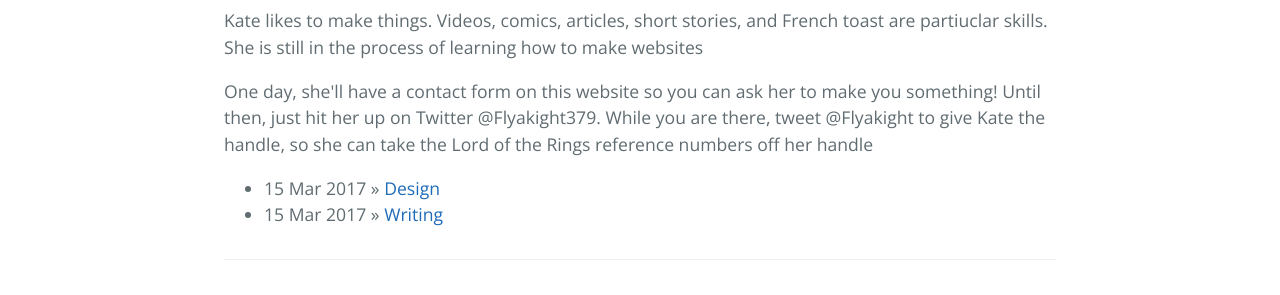
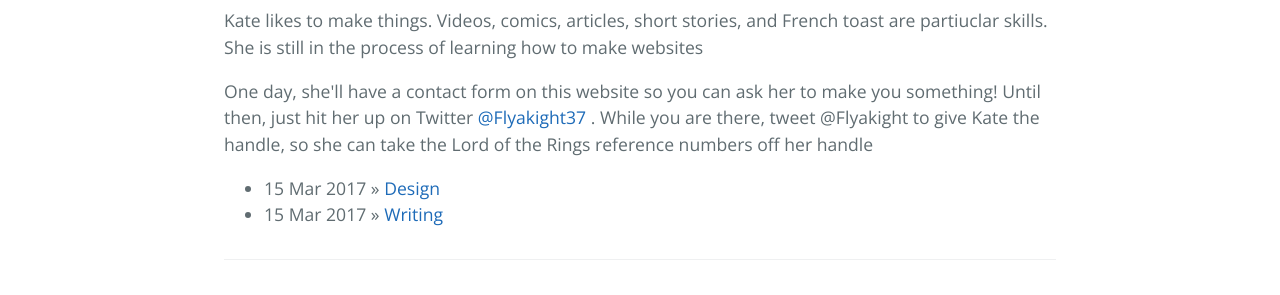
Before and after one commit to Flyakight/flyakight.github.io, a Jekyll site: the page built from index.html, in a window 1280 px wide. Shown: the part 716-1011 px from the top of the page. Built offline with Jekyll 4.4.1, drawn with Linux system fonts in a browser that asks for light colours; the list of posts is cut into pages by our own code.

Commit message:
Update index.html

```diff
--- a/index.html
+++ b/index.html
@@ -9,7 +9,7 @@
        </div>
        <h1> About </h1>
        <p> Kate likes to make things. Videos, comics, articles, short stories, and French toast are partiuclar skills. She is still in the process of learning how to make websites </p>
-       <p> One day, she'll have a contact form on this website so you can ask her to make you something! Until then, just hit her up on Twitter @Flyakight379. While you are there, tweet @Flyakight to give Kate the handle, so she can take the Lord of the Rings reference numbers off her handle </p>
+       <p> One day, she'll have a contact form on this website so you can ask her to make you something! Until then, just hit her up on Twitter <a href= "https://twitter.com/flyakight379">  @Flyakight37 </a>. While you are there, tweet @Flyakight to give Kate the handle, so she can take the Lord of the Rings reference numbers off her handle </p>
   <ul class="posts">
     {% for post in site.posts %}
       <li><span>{{ post.date | date_to_string }}</span> &raquo; <a href="{{ site.baseurl }}{{ post.url }}">{{ post.title }}</a></li>
```
